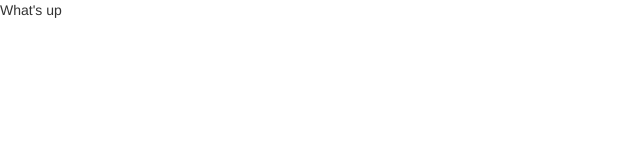
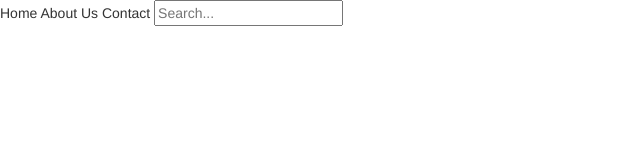
Before and after one commit to rachelwthomas/B-Team, a plain HTML site: page index.html in a window 1280 px wide. Shown: the whole page, without its empty margins (0-640 px from the left). Drawn offline with nearby package versions, Linux system fonts and the light colour scheme.

Commit message:
navbar skeleton

```diff
--- a/index.html
+++ b/index.html
@@ -13,9 +13,20 @@
   <link rel="stylesheet" href="styles.css">
 </head>
 <body>
+  <div class="container-fluid">
 
+    <div class="row navigation-bar">
+      <div class="col navigation-links">
+        <span>Home</span>
+        <span>About Us</span>
+        <span>Contact</span>
+        <input type="text" placeholder="Search...">
+      </div>
 
-  <p>What's up</p>
+    </div>
+
+  </div>
+
 
 <script src="main.js"></script>
 </body>
```
Also changed, not shown: 1 other file.
